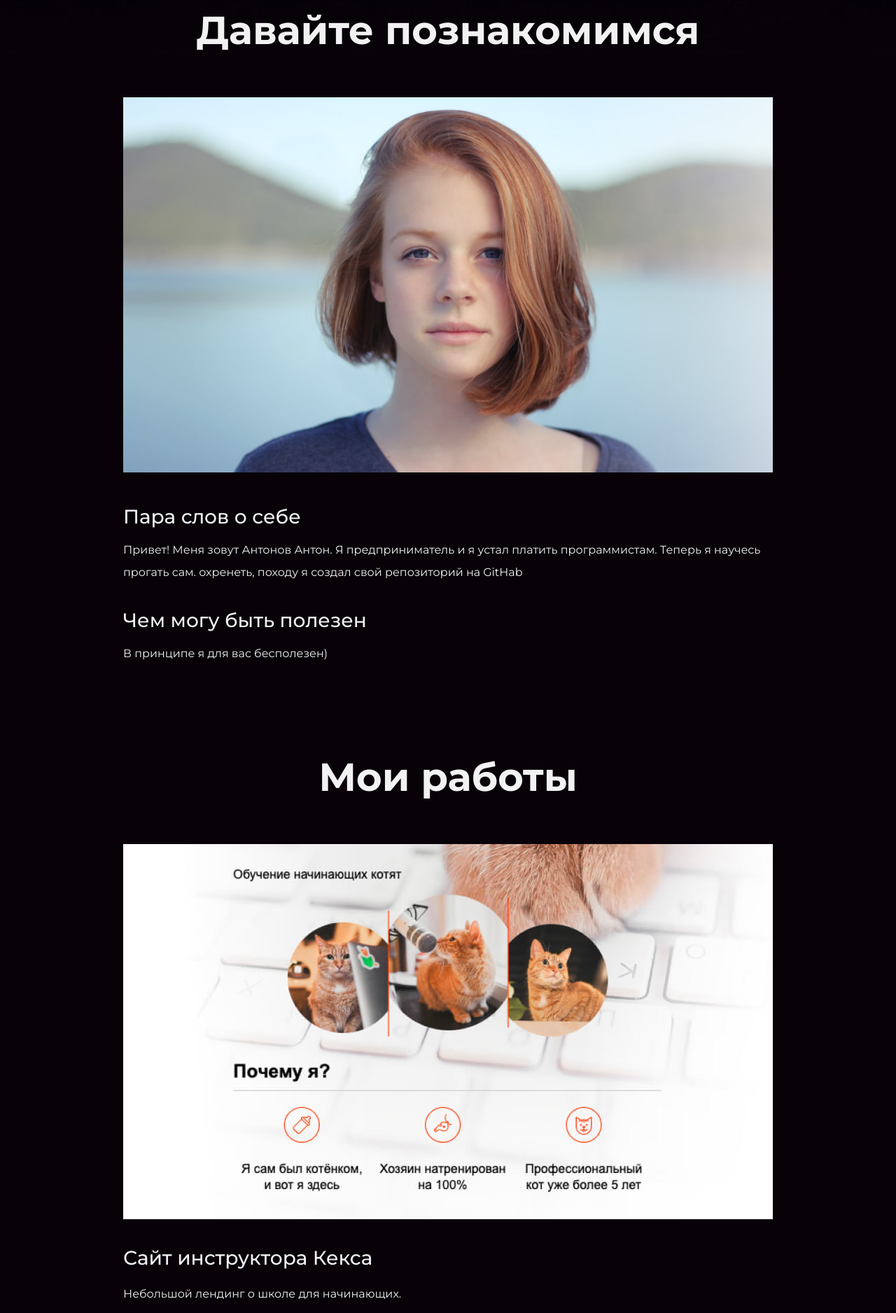
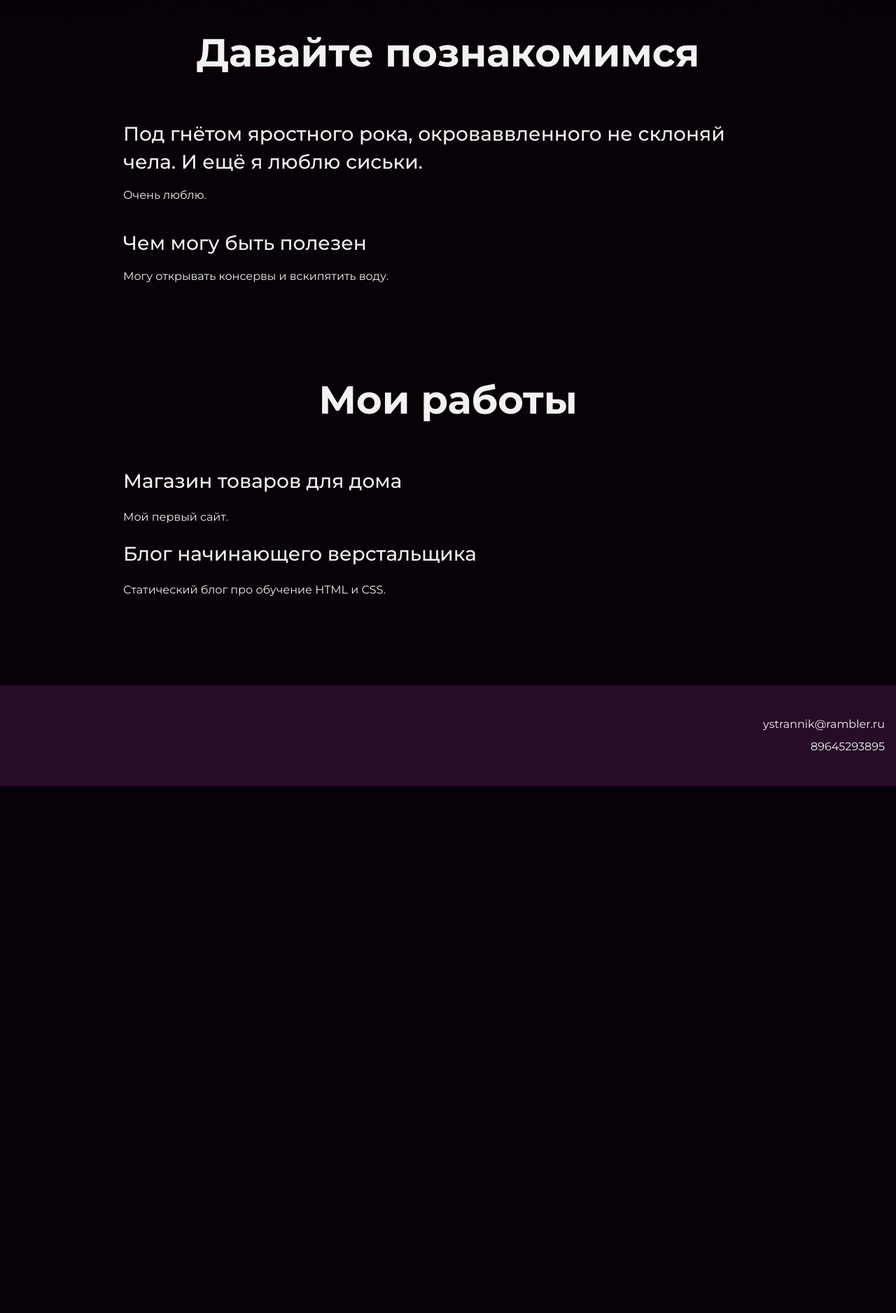
Before and after one commit to anton-antonov83/my-site, a plain HTML site: page index.html in a window 1280 px wide. Shown: the part 921-2797 px from the top of the page at 70% size. After the commit the page ends 2044 px from the top, so only its background shows below. Drawn offline with Linux system fonts and the light colour scheme.

Commit message:
Add files via upload

```diff
--- a/index.html
+++ b/index.html
@@ -3,47 +3,41 @@
   <head>
     <meta charset="UTF-8">
     <link rel="stylesheet" href="style.css">
-    <link rel="stylesheet" href="https://fonts.googleapis.com/css?family=Montserrat:400,500,700|Old+Standard+TT&display=swap&subset=cyrillic">
+    <link href="https://fonts.googleapis.com/css?family=Montserrat:400,500,700|Old+Standard+TT&display=swap&subset=cyrillic" rel="stylesheet">
     <title>Портфолио Junior верстальщика</title>
   </head>
 
   <body>
     <header class="page-header">
     <div class="container">
-         <a href="domashniy.trening@gmail.com" class="header-email">enot_neopoznanniy@gmail.com</a>
-         <a href="tel:+79645293895" class="header-phone">+7 964 529 38 95</a>
+      ystrannik@rambler.ru<br>
+      89645293895
     </div>
     </header>
 
     <section class="hero-image">
     <div class="container">
       <h1 class="heading">Антонов Антон</h1>
-       <p>Начинающий junior верстальщик</p>
+      <p>Junior верстальщик</p>
     </div>
     </section>
 
     <section class="intro">
     <div class="container">
       <h2 class="subheading">Давайте познакомимся</h2>
-        <figure class="user-image">
-          <img src="files/user.jpg" width="928" height="536" alt="Антон Антонов собственной персоной">
-        </figure>
-        <h3>Пара слов о себе</h3>
-        <p>Привет! Меня зовут Антонов Антон. Я предприниматель и я устал платить программистам. Теперь я научeсь прогать сам.  охренеть, походу я создал свой репозиторий на GitHab</p>
+      <h3>Под гнётом яростного рока, окроваввленного не склоняй чела. И ещё я люблю сиськи.</h3>
+      <p>Очень люблю.</p>
       <h3>Чем могу быть полезен</h3>
-        <p>В принципе я для вас бесполезен)</p>
+      <p>Могу открывать консервы и вскипятить воду.</p>
     </div>
     </section>
 
     <section class="portfolio">
       <div class="container">
       <h2 class="subheading">Мои работы</h2>
-        <figure class="project-image">
-          <img src="files/project.jpg" width="928" height="536" alt="Cайт инструктора Кекса">
-        </figure>
-        <h3>Сайт инструктора Кекса</h3>
-        <p>Небольшой лендинг о школе для начинающих.</p>
-        <a class="button" href="source/project/index.html">Открыть страницу</a>
+
+      <h3>Магазин товаров для дома</h3>
+      <p>Мой первый сайт.</p>
 
       <h3>Блог начинающего верстальщика</h3>
       <p>Статический блог про обучение HTML и CSS.</p>
@@ -52,9 +46,9 @@
 
     <footer class="page-footer">
     <div class="container">
-        <a class="footer-email" href="mailto:domashniy.trening@gmail.com">domashniy.trening@gmail.com</a>
-    <a class="footer-phone" href="tel:+79645293895">+7 964 529 38 95</a>
+      ystrannik@rambler.ru<br>
+      89645293895
+    </footer>
     </div>
-    </footer>
   </body>
 </html>
```
Lines whose indentation alone changed are shown as unchanged.
